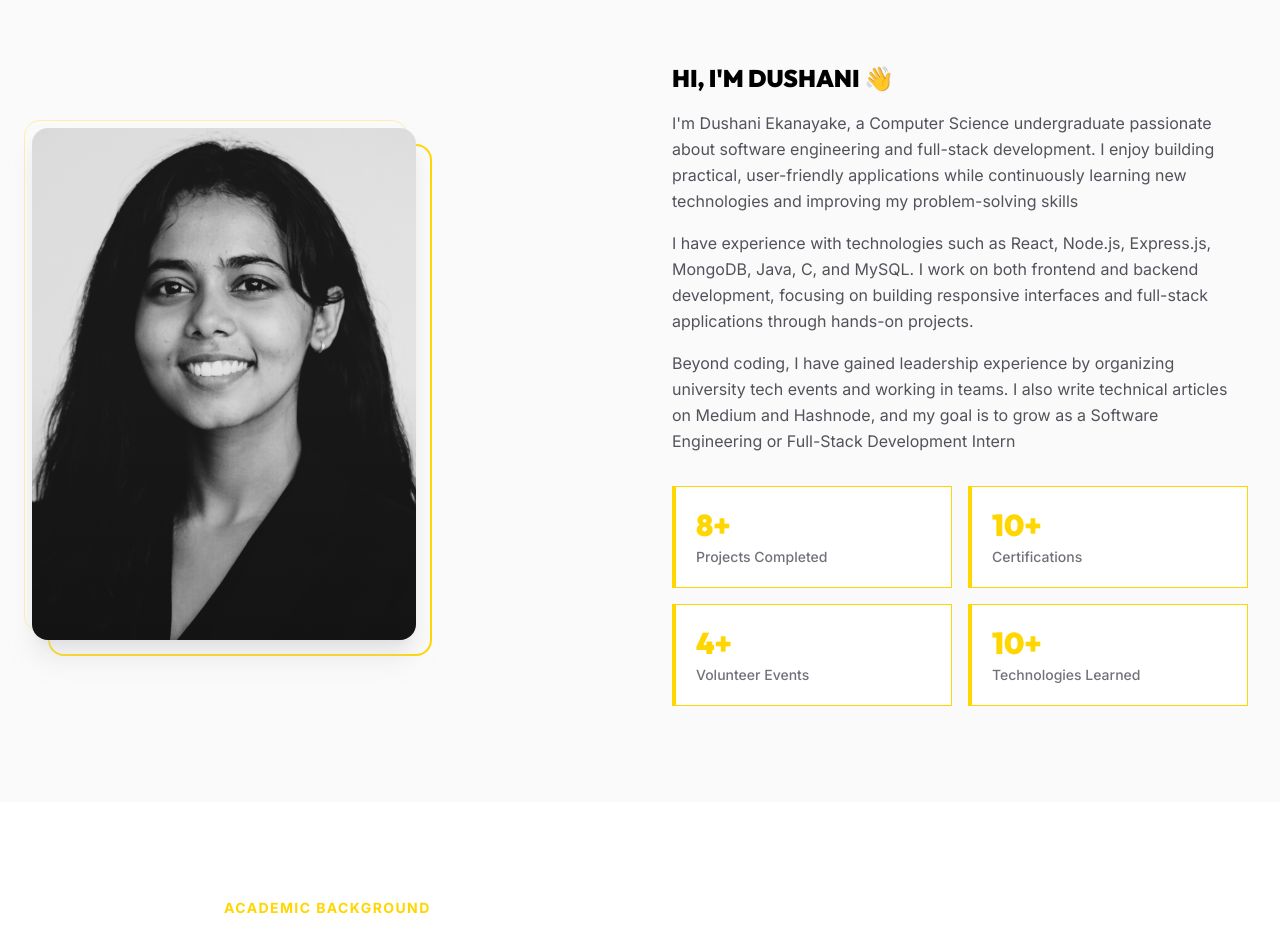
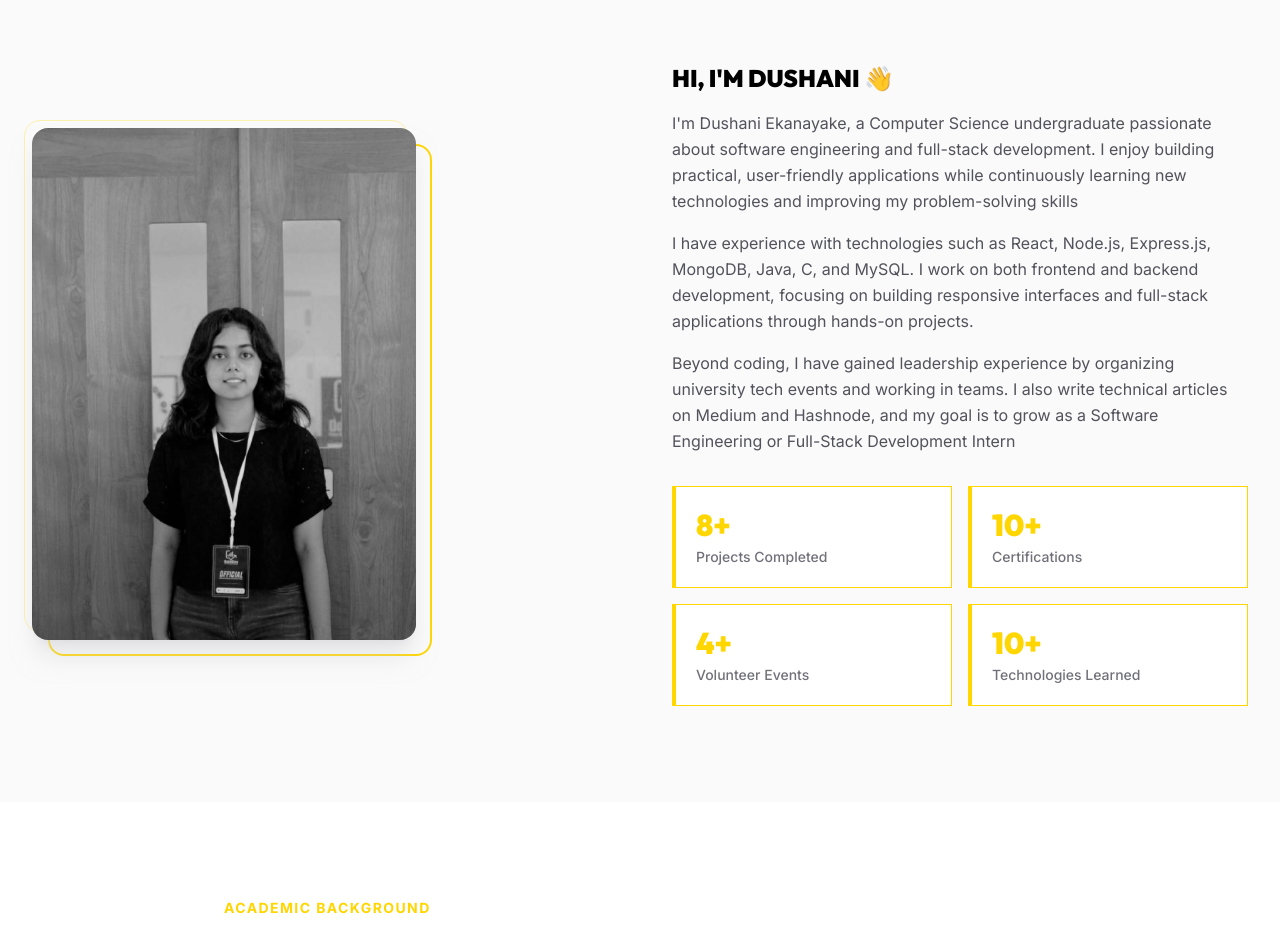
Before and after one commit to Dushani-Ekanayake/Dushani-Portfolio, a React (Vite) app: page / in a window 1280 px wide. Shown: the part 1020-1945 px from the top of the page. Built offline with nearby package versions, Linux system fonts and the light colour scheme; no server answers.

Commit message:
update Profile photo about section

```diff
--- a/src/data/portfolioData.js
+++ b/src/data/portfolioData.js
@@ -18,7 +18,7 @@ export const personalInfo = {
   medium: "https://dushaniekanayake.medium.com/",                          // ✏️ new
   hashnode: "https://hashnode.com/@dushaniekanayake",                      // ✏️ new
 };
-export const profileImage = "Images/Portfolio.png";
+export const profileImage = "Images/Portfolio.jpg";
 export const heroImage = "Images/Hero.png";
 // ============================================================
 // STATS (About Section)
```
Also changed, not shown: public/Images/Portfolio.jpg (added), public/Images/Portfolio.png (deleted).
